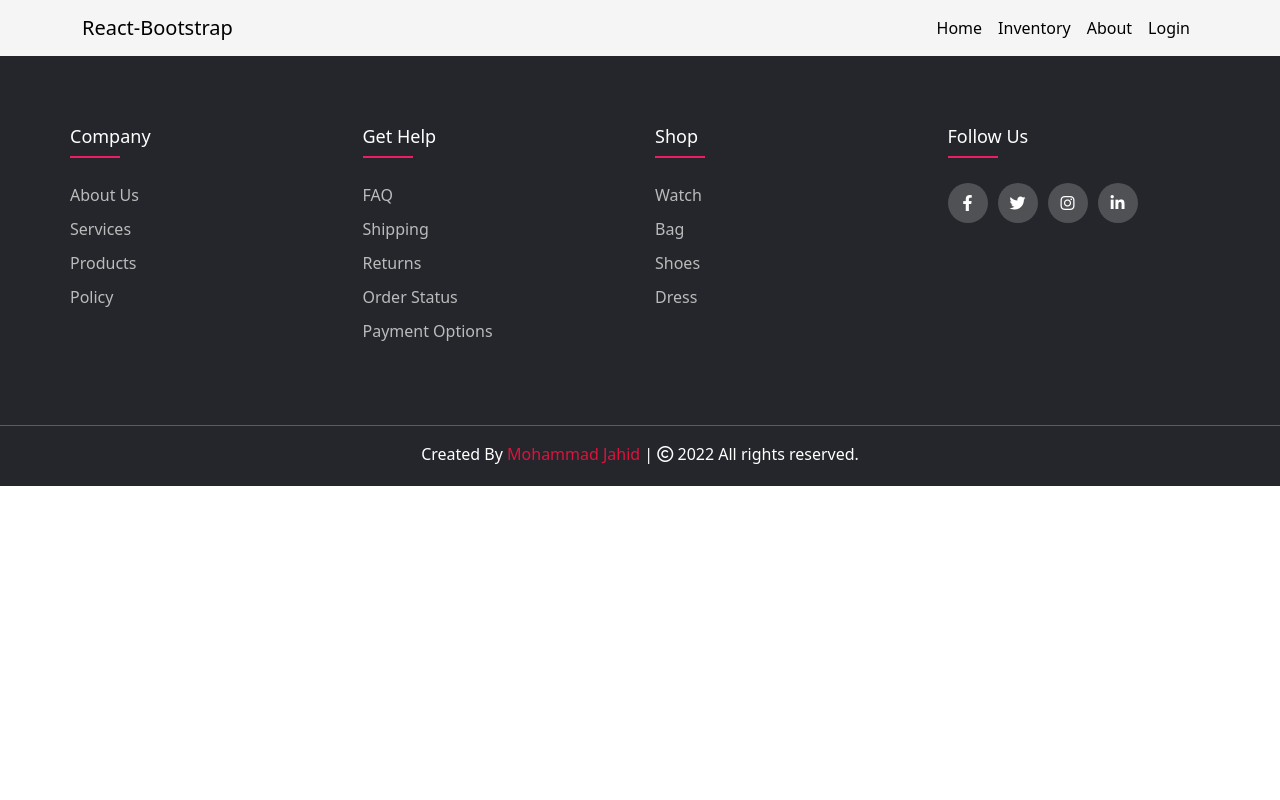
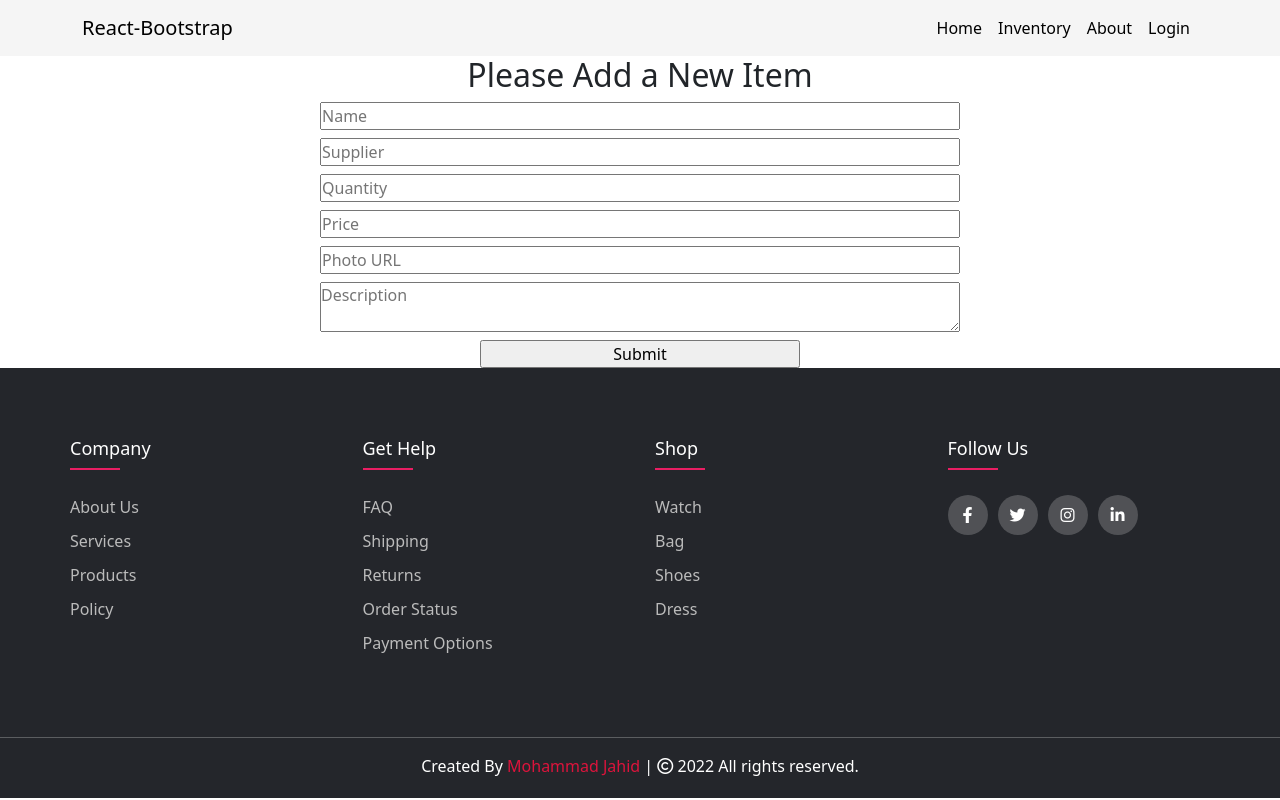
Before and after one commit to mohammadJahid8/best-electronics, a React (Create React App) app: page /additem in a window 1280 px wide. Built offline with nearby package versions, Linux system fonts and the light colour scheme; no server answers; a web font is replaced by a local one.

Commit message:
add items page added

```diff
--- a/src/App.js
+++ b/src/App.js
@@ -10,6 +10,8 @@ import ItemDetail from './Pages/ItemDetail/ItemDetail';
 import RequireAuth from './Pages/Auths/RequireAuth/RequireAuth';
 import Footer from './Pages/HomePage/Footer/Footer';
 import ManageInventory from './Pages/ManageInventory/ManageInventory';
+import AddItem from './Pages/AddItem/AddItem';
+import MyItem from './Pages/MyItem/MyItem';
 
 
 
@@ -29,6 +31,8 @@ function App() {
         <Route path="/login" element={<Login />} />
         <Route path="/register" element={<Register />} />
         <Route path='/manageinventory' element={<ManageInventory />} />
+        <Route path='/additem' element={<AddItem />} />
+        <Route path='/myitem' element={<MyItem />} />
       </Routes>
       <Footer />
 
--- /dev/null
+++ b/src/Pages/AddItem/AddItem.css
@@ -0,0 +1,8 @@
+/* .input-field {
+    padding: 5px 150px 5px 4px;
+
+
+}
+.text-area{
+    padding-right: 169px;
+} */
--- /dev/null
+++ b/src/Pages/AddItem/AddItem.js
@@ -0,0 +1,38 @@
+import React from 'react';
+import { useForm } from 'react-hook-form';
+import './AddItem.css'
+
+const AddItem = () => {
+    const { register, handleSubmit } = useForm();
+    const onSubmit = data => {
+        console.log(data)
+
+        fetch(`http://localhost:5000/items`, {
+            method: 'POST',
+            headers: { 'Content-Type': 'application/json' },
+            body: JSON.stringify(data)
+        })
+            .then(res => res.json())
+            .then(result => {
+                console.log(result);
+            })
+    };
+    return (
+        <div className="mx-auto w-50">
+            <h2 className='text-center'>Please Add a New Item</h2>
+            <form className='d-flex flex-column' onSubmit={handleSubmit(onSubmit)}>
+                <input className='mb-2' placeholder='Name' {...register("name", { required: true, maxLength: 20 })} />
+                <input className='mb-2' placeholder='Supplier' {...register("supplier", { required: true, maxLength: 20 })} />
+                <input className='mb-2' placeholder='Quantity' type="number" {...register("quantity")} />
+                <input className='mb-2' placeholder='Price' type="number" {...register("price")} />
+                <input className='mb-2' placeholder='Photo URL' type="text" {...register("image")} />
+                <textarea className='mb-2' placeholder='Description' {...register("description")} />
+                <div className='d-flex justify-content-center'>
+                    <input type="submit" className='w-50' />
+                </div>
+            </form>
+        </div>
+    );
+};
+
+export default AddItem;
--- a/src/Pages/HomePage/Header/Header.js
+++ b/src/Pages/HomePage/Header/Header.js
@@ -24,6 +24,13 @@ const Header = () => {
                     <Nav>
                         <Nav.Link as={Link} to="/home" className='nav-text'>Home</Nav.Link>
                         <Nav.Link as={Link} to="/inventory" className='nav-text'>Inventory</Nav.Link>
+                        {
+                            user &&
+                            <Nav.Link as={Link} to="/manageinventory" className='nav-text'>Manage Items</Nav.Link>
+                        }
+                        {user && <Nav.Link as={Link} to="/additem" className='nav-text'>Add Items</Nav.Link>}
+                        {user && <Nav.Link as={Link} to="/myitem" className='nav-text'>My Items</Nav.Link>}
+
                         <Nav.Link as={Link} to="/about" className='nav-text'>About</Nav.Link>
                         {
                             user ?
--- a/src/Pages/ManageInventory/ManageInventory.js
+++ b/src/Pages/ManageInventory/ManageInventory.js
@@ -4,7 +4,25 @@ import { Link } from 'react-router-dom';
 import useInventory from '../../hooks/useInventory';
 
 const ManageInventory = () => {
-    const [items] = useInventory();
+    const [items, setItems] = useInventory();
+
+
+    //delete a item
+    const handleDeleteItem = id => {
+        const proceed = window.confirm('Are you sure you want to delete this item?')
+        if (proceed) {
+            fetch(`http://localhost:5000/items/${id}`, {
+                method: 'DELETE',
+            })
+                .then(res => res.json())
+                .then(data => {
+                    console.log(data);
+                    const remainingItems = items.filter(item => item._id !== id)
+                    setItems(remainingItems);
+                })
+        }
+    }
+
     return (
         <div className="mt-5 container">
             <Table striped bordered hover responsive>
@@ -27,7 +45,7 @@ const ManageInventory = () => {
                                 <td>${item.price}</td>
                                 <td>{item.description}</td>
                                 <td>
-                                    <button className="btn btn-danger">Delete</button>
+                                    <button className="btn btn-danger" onClick={() => handleDeleteItem(item._id)}>Delete</button>
                                 </td>
                             </tr>
                         )
--- /dev/null
+++ b/src/Pages/MyItem/MyItem.js
@@ -0,0 +1,11 @@
+import React from 'react';
+
+const MyItem = () => {
+    return (
+        <div>
+            <h2>this is my item</h2>
+        </div>
+    );
+};
+
+export default MyItem;
--- a/src/hooks/useInventory.js
+++ b/src/hooks/useInventory.js
@@ -9,7 +9,7 @@ const useInventory = () => {
             .then(data => setItems(data));
     }, [])
 
-    return [items];
+    return [items, setItems];
 };
 
 
```
